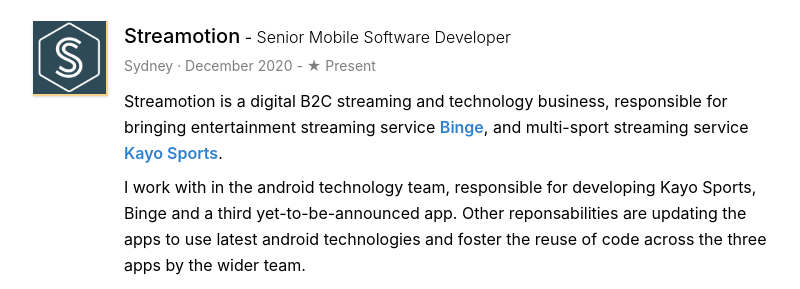
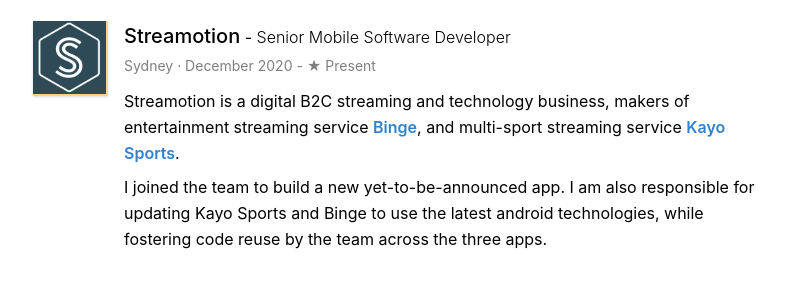
Before and after one commit to orgmir/luisramos.dev, a Gatsby site: page /cv in a window 1280 px wide. Shown: the part 439-728 px from the top of the page, without its empty margins (239-1039 px from the left). Built offline with nearby package versions, Linux system fonts and the light colour scheme; Gatsby itself is replaced by a stand-in of ours.

Commit message:
Update streamotion copy

```diff
--- a/src/pages/cv.js
+++ b/src/pages/cv.js
@@ -54,16 +54,15 @@
 				>
 					<p>
 						Streamotion is a digital B2C streaming and technology business,
-						responsible for bringing entertainment streaming service{' '}
+						makers of entertainment streaming service{' '}
 						<a href="https://binge.com.au/">Binge</a>, and multi-sport streaming
 						service <a href="https://kayosports.com.au/">Kayo Sports</a>.
 					</p>
 					<p>
-						I work with in the android technology team, responsible for
-						developing Kayo Sports, Binge and a third yet-to-be-announced app.
-						Other reponsabilities are updating the apps to use latest android
-						technologies and foster the reuse of code across the three apps by
-						the wider team.
+						I joined the team to build a new yet-to-be-announced app. I am also
+						responsible for updating Kayo Sports and Binge to use the latest
+						android technologies, while fostering code reuse by the team across
+						the three apps.
 					</p>
 				</Job>
 
```
